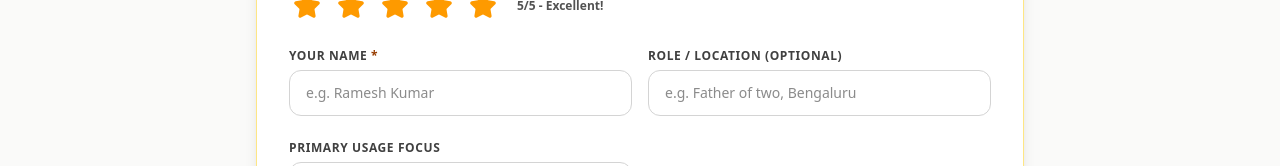
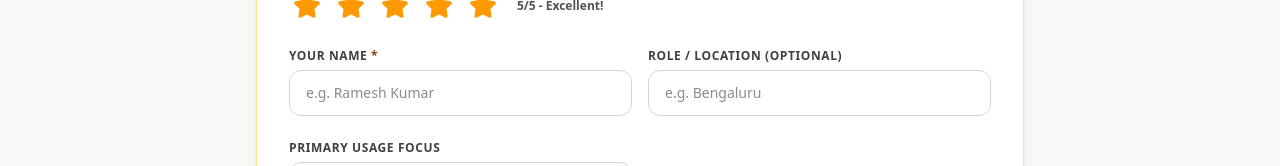
Before and after one commit to Vadirajjoshi12/siriswada, a React (Vite) app: page / in a window 1280 px wide. Both pictures are taken after a click on the button "Write a Review". Shown: the part 8724-8890 px from the top of the page. Built offline with nearby package versions, Linux system fonts and the light colour scheme.

Commit message:
Role changes

```diff
--- a/src/components/Testimonials.tsx
+++ b/src/components/Testimonials.tsx
@@ -230,7 +230,7 @@ export const Testimonials: React.FC = () => {
                       type="text"
                       value={roleLocation}
                       onChange={(e) => setRoleLocation(e.target.value)}
-                      placeholder="e.g. Father of two, Bengaluru"
+                      placeholder="e.g. Bengaluru"
                       className="w-full px-4 py-3 rounded-xl border border-neutral-300 focus:ring-2 focus:ring-neutral-900 focus:outline-hidden text-sm"
                     />
                   </div>
```
